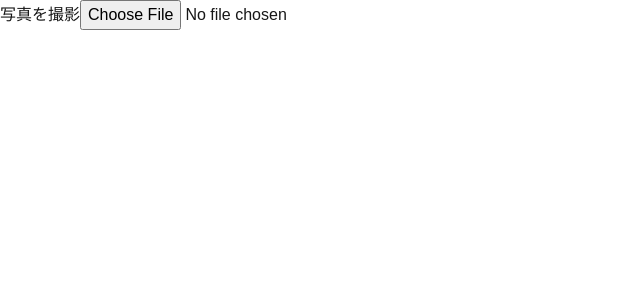
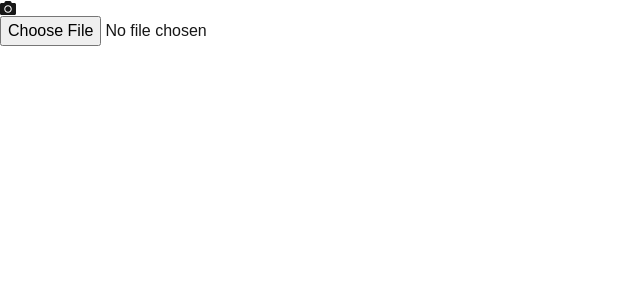
Before and after one commit to GitFoxTail/neon-operate, a Next.js app: page / in a window 1280 px wide. Shown: the top 300 px of the page, without its empty margins (0-640 px from the left). Built offline with nearby package versions, Linux system fonts and the light colour scheme.

Commit message:
camera_capture.tsx を更新

```diff
--- a/src/components/camera_capture.tsx
+++ b/src/components/camera_capture.tsx
@@ -1,4 +1,5 @@
 import { useState, type ChangeEvent } from "react";
+import { FaCamera } from "react-icons/fa";
 
 interface CameraCaptureProps {
     onImageCapture?: (imageUrl: string) => void;
@@ -19,8 +20,8 @@ const CameraCapture: React.FC<CameraCaptureProps> = ({onImageCapture}) => {
     return (
         <div>
             <div>
-                <label className="border border-black bg-blue-400 rounded">
-                    <span>写真を撮影</span>
+                        <label className="border border-black rounded w-full bg-cyan-400">
+                    <span><FaCamera /></span>
                     <input
                         type="file"
                         accept="image/*"
```
